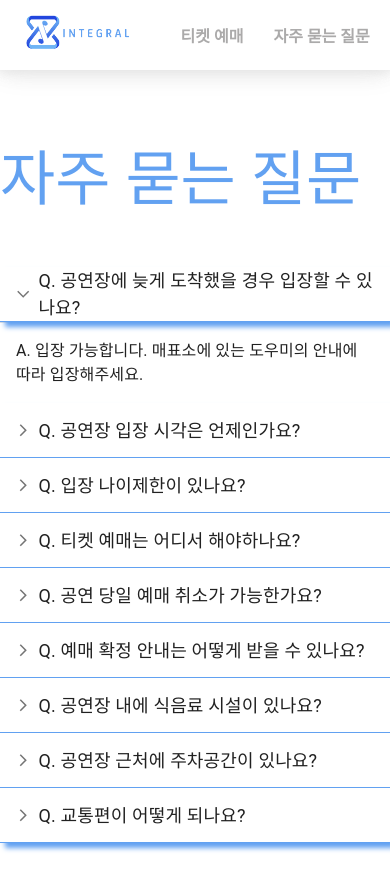
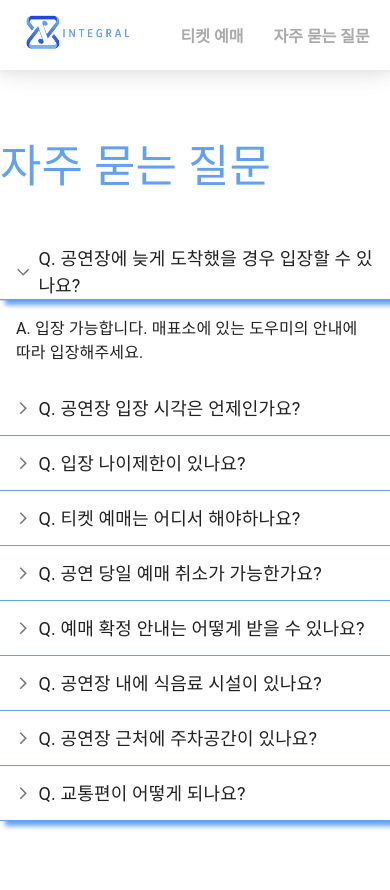
Before and after one commit to f-x-INTEGRAL/f-x-frontend, a Next.js app: page /qna in a window 390 px wide. Shown: the top 890 px of the page. Built offline with nearby package versions, Linux system fonts and the light colour scheme; a web font is replaced by a local one.

Commit message:
feat: QnA page 반응형 추가

```diff
--- a/src/pages/qna/index.tsx
+++ b/src/pages/qna/index.tsx
@@ -3,7 +3,7 @@ import { Layout, MainTitle } from '@/components';
 import Image from 'next/image';
 import Map from '../../assets/images/map.png';
 
-import { styled } from '@mui/material/styles';
+import { css, makeStyles, styled } from '@mui/material/styles';
 import ArrowForwardIosSharpIcon from '@mui/icons-material/ArrowForwardIosSharp';
 import MuiAccordion, { AccordionProps } from '@mui/material/Accordion';
 import MuiAccordionSummary, {
@@ -11,6 +11,7 @@ import MuiAccordionSummary, {
 } from '@mui/material/AccordionSummary';
 import MuiAccordionDetails from '@mui/material/AccordionDetails';
 import Typography from '@mui/material/Typography';
+import { useMediaQuery } from '@mui/material';
 
 const Accordion = styled((props: AccordionProps) => (
   <MuiAccordion disableGutters elevation={0} square {...props} />
@@ -44,6 +45,17 @@ const AccordionSummary = styled((props: AccordionSummaryProps) => (
   },
 }));
 
+// const isMobile = useMediaQuery('(max-width: 768px)');
+
+// const useStyles = makeStyles(() => ({
+//   mobileFont: {
+//     Font
+//   },
+//   font: {
+//     font-size: "18px"
+//   },
+// }));
+
 const AccordionDetails = styled(MuiAccordionDetails)(({ theme }) => ({
   padding: theme.spacing(2),
   borderTop: '1px solid rgba(0, 0, 0, .125)',
@@ -60,7 +72,7 @@ export default function CustomizedAccordions() {
   return (
     <Layout>
       <div style={{ padding: '50px 0' }}>
-        <MainTitle title="자주 묻는 질문" />
+        <MainTitle x45 title="자주 묻는 질문" />
       </div>
       <Accordion
         expanded={expanded === 'panel1'}
@@ -203,7 +215,14 @@ export default function CustomizedAccordions() {
             <Image
               src={Map}
               alt=""
-              style={{ width: '1000px', height: '550px' }}
+              css={css`
+                width: 1000px;
+                height: 550px;
+                @media (max-width: 768px) {
+                  width: 0;
+                  height: 0;
+                }
+              `}
             />
           </Typography>
         </AccordionDetails>
```
